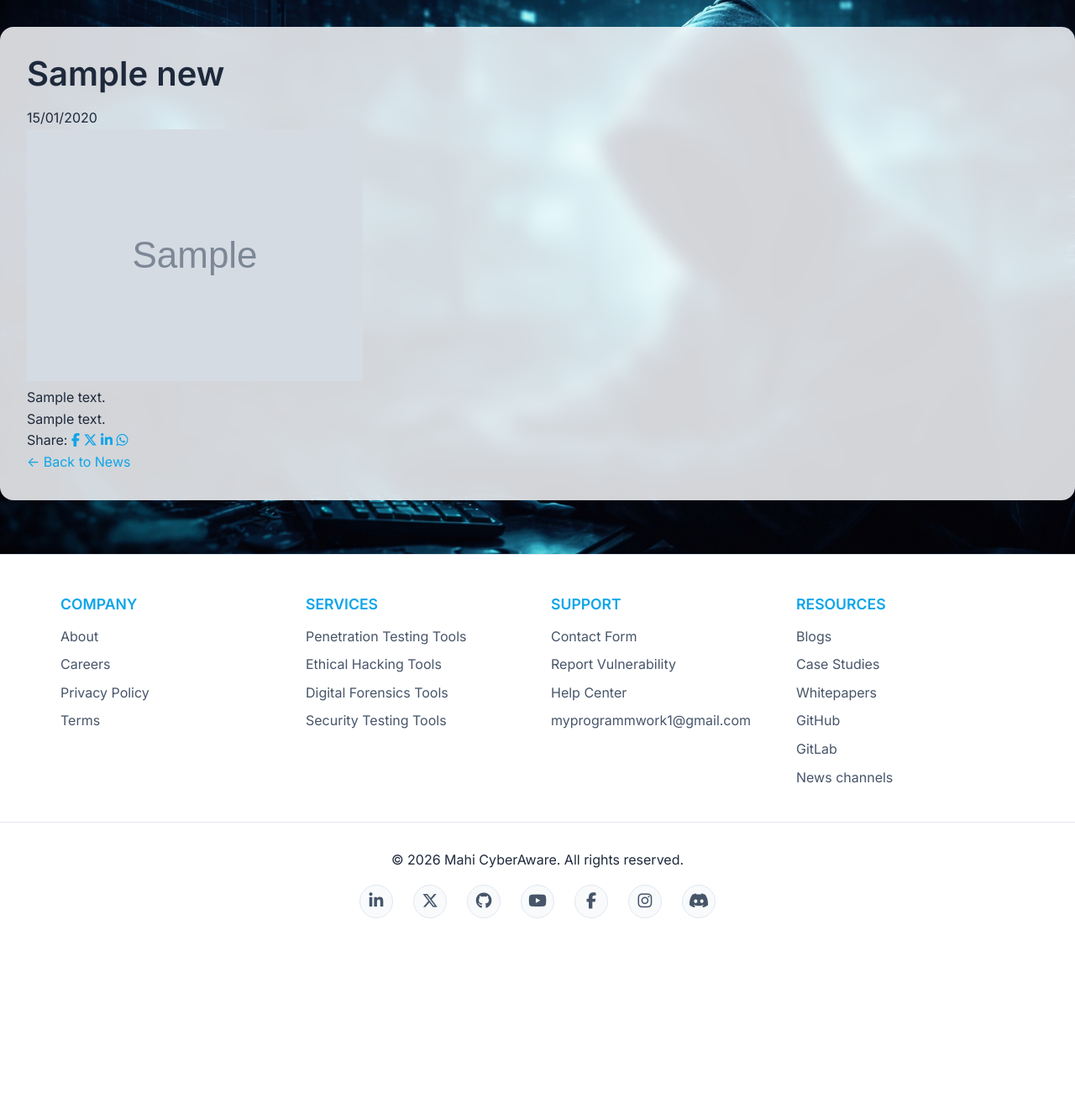
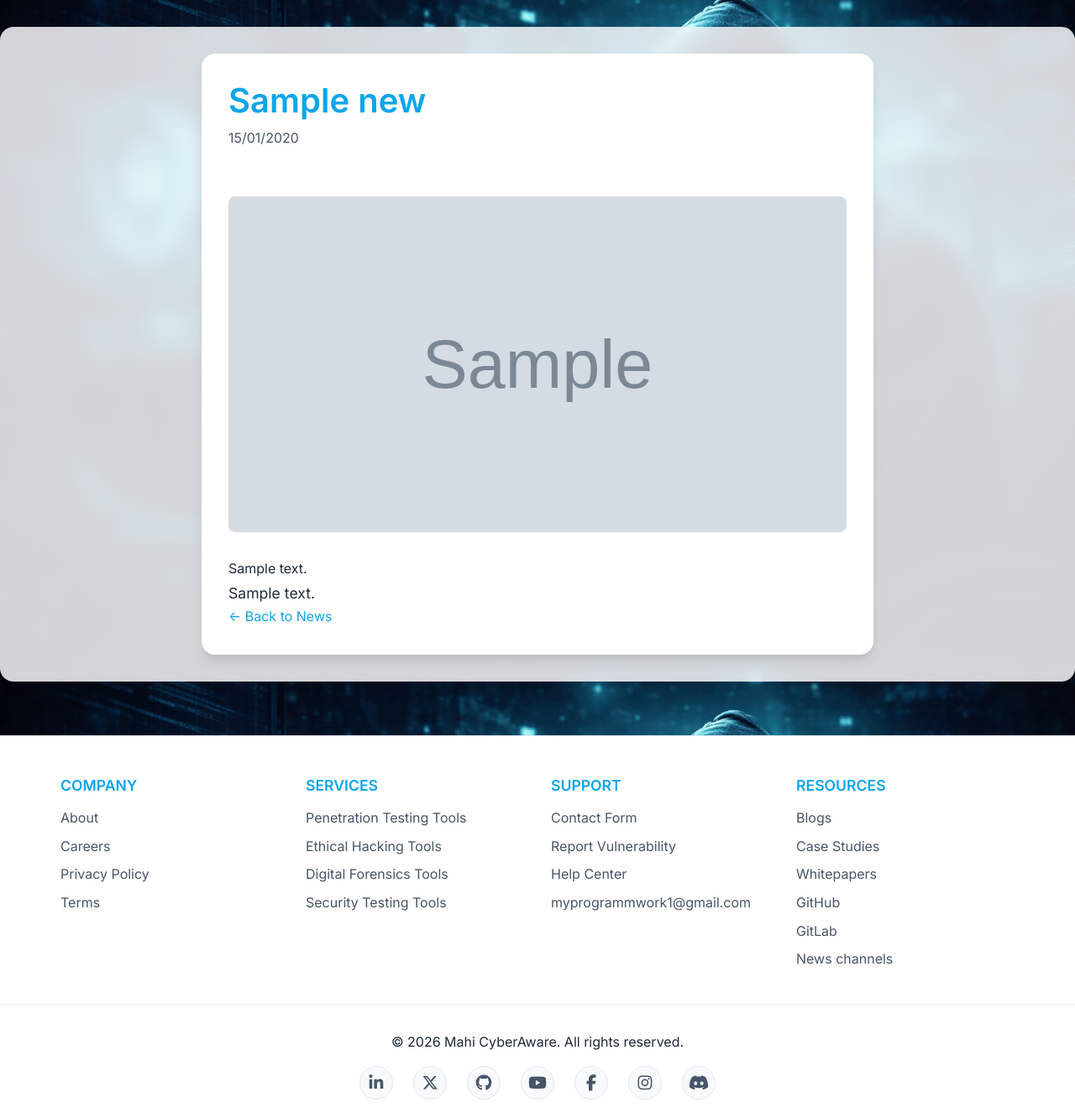
Before and after one commit to mahi-cyberaware/MyWeb, a Flask app: a page that uses templates/news_detail.html in a window 1280 px wide. Shown: the part 83-1409 px from the top of the page at 84% size. Before the commit the page ends 1177 px from the top, so only its background shows below. Run offline with Flask 3, Linux system fonts and the light colour scheme; tables that the repository leaves empty hold one stand-in row (values such as "Sample post"); grey boxes marked "Sample" are stand-in pictures; some libraries are stand-ins or nearby versions.

Commit message:
Final fixes: news detail updated

```diff
--- a/templates/news_detail.html
+++ b/templates/news_detail.html
@@ -2,7 +2,7 @@
 {% block title %}{{ news.title }}{% endblock %}
 {% block content %}
 
-<article class="post-container">
+<article class="news-detail">
     <h1>{{ news.title }}</h1>
     <div class="post-meta">{{ news.date_posted.strftime('%d/%m/%Y') }}</div>
 
@@ -14,36 +14,29 @@
         <p class="excerpt">{{ news.excerpt }}</p>
     {% endif %}
 
-    <div class="post-content">
+    <div class="content">
         {{ news.content|markdown|safe }}
-    </div>
-
-    <!-- Social Share Buttons (UI only) -->
-    <div class="share-buttons">
-        <span>Share:</span>
-        <a href="#" class="share-btn"><i class="fab fa-facebook-f"></i></a>
-        <a href="#" class="share-btn"><i class="fab fa-x-twitter"></i></a>
-        <a href="#" class="share-btn"><i class="fab fa-linkedin-in"></i></a>
-        <a href="#" class="share-btn"><i class="fab fa-whatsapp"></i></a>
     </div>
 
     <a href="{{ url_for('news_list') }}" class="back-btn">← Back to News</a>
 </article>
 
-<!-- Related Posts -->
 {% if related %}
 <section class="related-posts">
     <h2>Related News</h2>
-    <div class="card-grid">
+    <div class="news-grid">
         {% for item in related %}
-        <div class="news-card">
+        <article class="news-card">
             {% if item.image_url %}
                 <img src="{{ item.image_url }}" alt="{{ item.title }}" class="card-image">
             {% endif %}
-            <h3>{{ item.title }}</h3>
-            <p>{{ item.excerpt or item.content[:150] }}...</p>
-            <a href="{{ url_for('news_detail', slug=item.slug) }}" class="btn small">Read More →</a>
-        </div>
+            <div class="card-content">
+                <h2><a href="{{ url_for('news_detail', slug=item.slug) }}">{{ item.title }}</a></h2>
+                <div class="post-meta">{{ item.date_posted.strftime('%d/%m/%Y') }}</div>
+                <p class="post-excerpt">{{ item.excerpt or item.content[:150] }}...</p>
+                <a href="{{ url_for('news_detail', slug=item.slug) }}" class="read-more">Read More →</a>
+            </div>
+        </article>
         {% endfor %}
     </div>
 </section>
```
